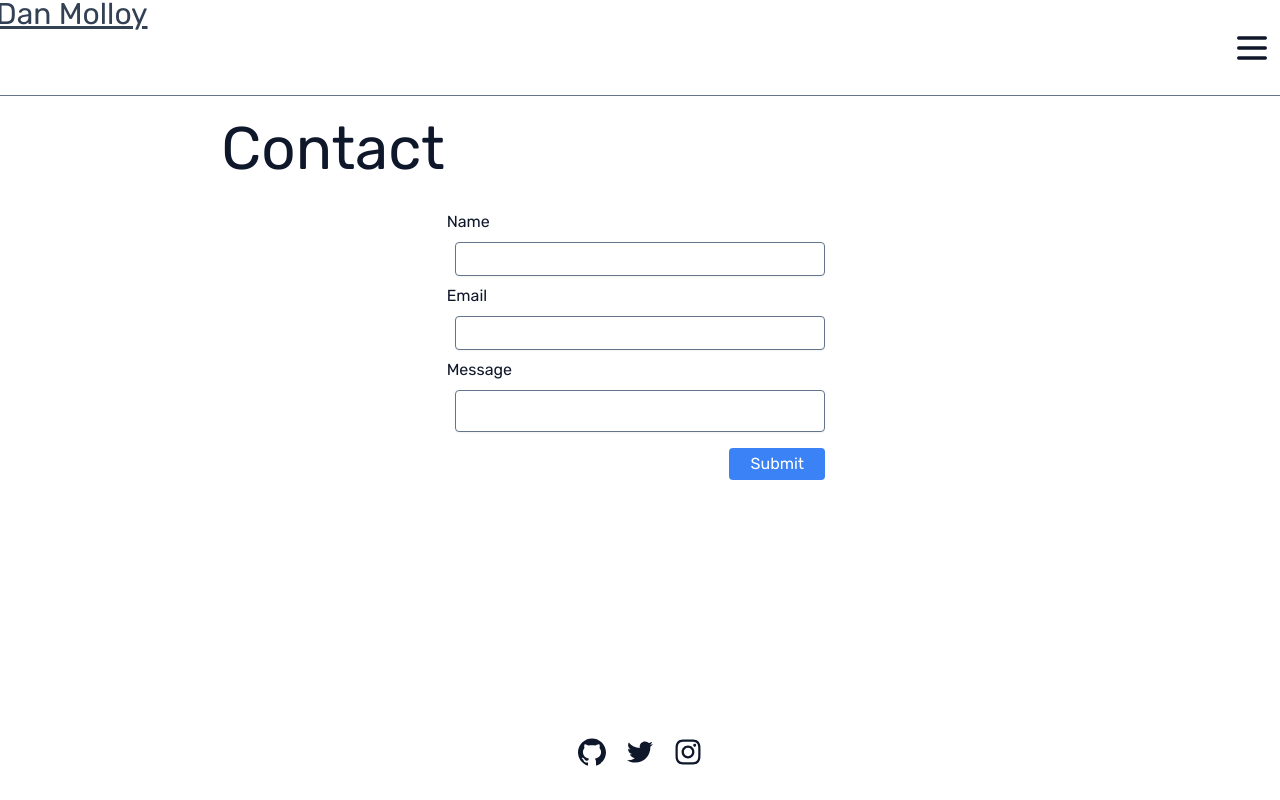
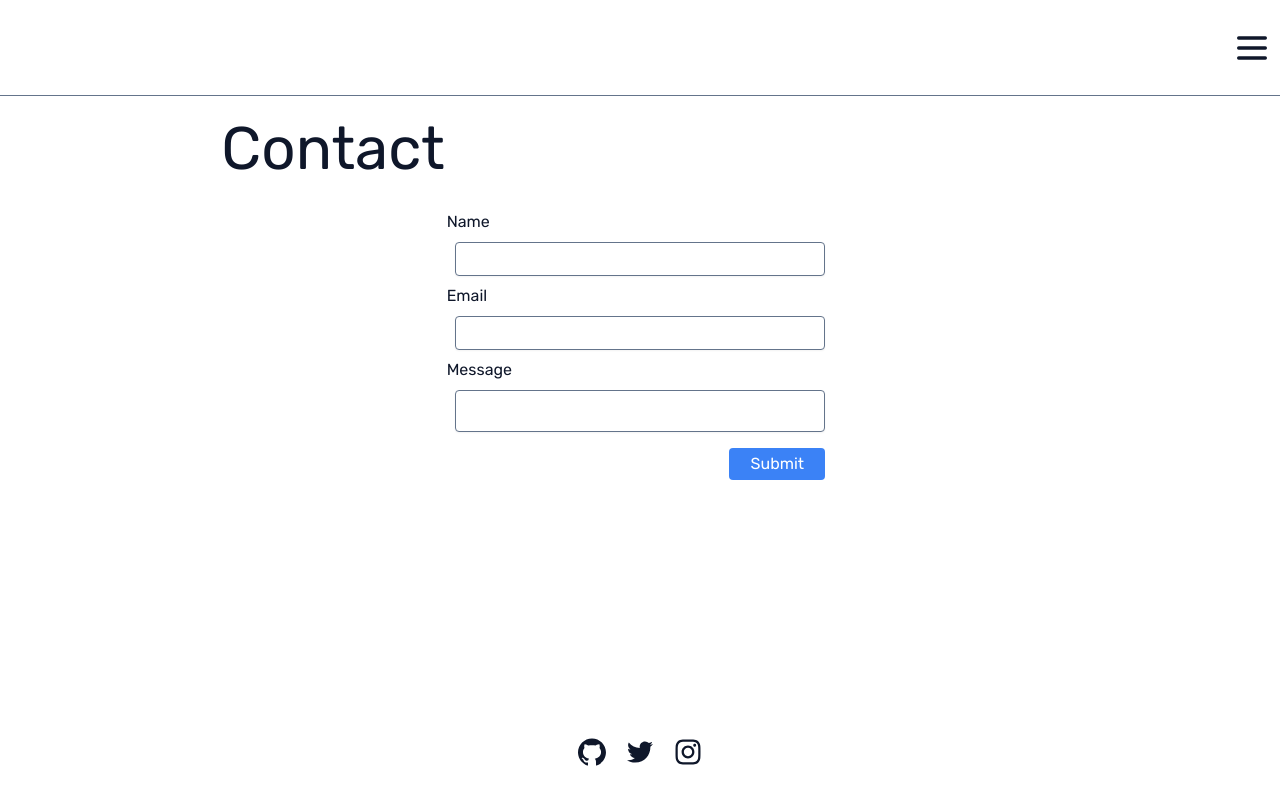
Before and after one commit to danmolloy/danmolloy.io, a Next.js app: page /contact in a window 1280 px wide. Built offline with nearby package versions, Linux system fonts and the light colour scheme.

Commit message:
type fix;

```diff
--- a/pages/contact.tsx
+++ b/pages/contact.tsx
@@ -4,7 +4,7 @@ import Layout from '../components/layout'
 
 export default function Contact()  {
   return (
-    <Layout>
+    <Layout home="false">
     <Head>
       <title>Dan Molloy</title>
       <meta name="description" content="Contact Dan Molloy" />
```
